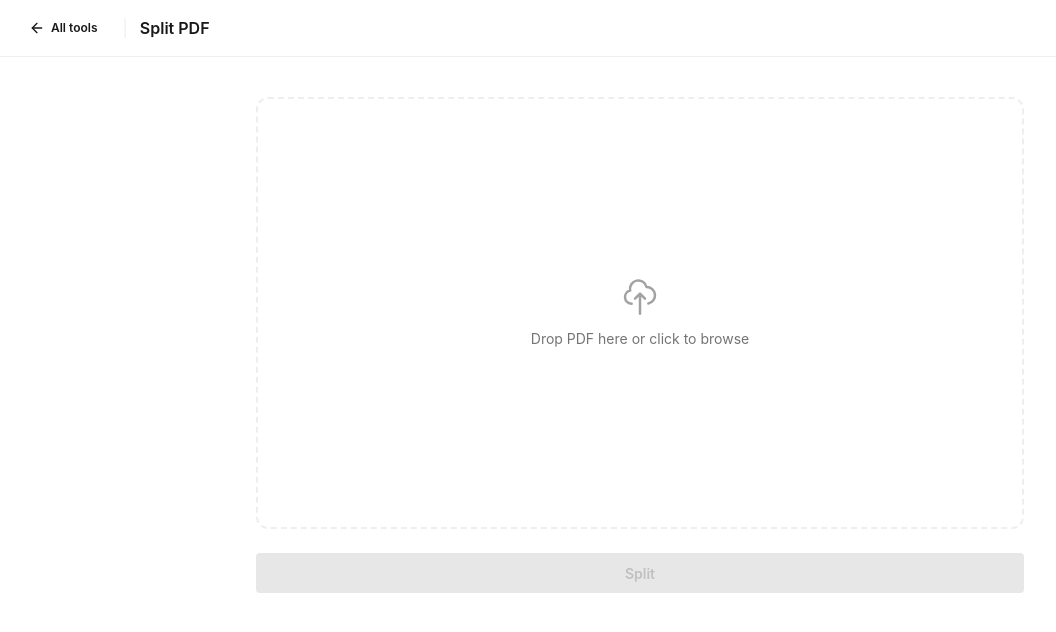
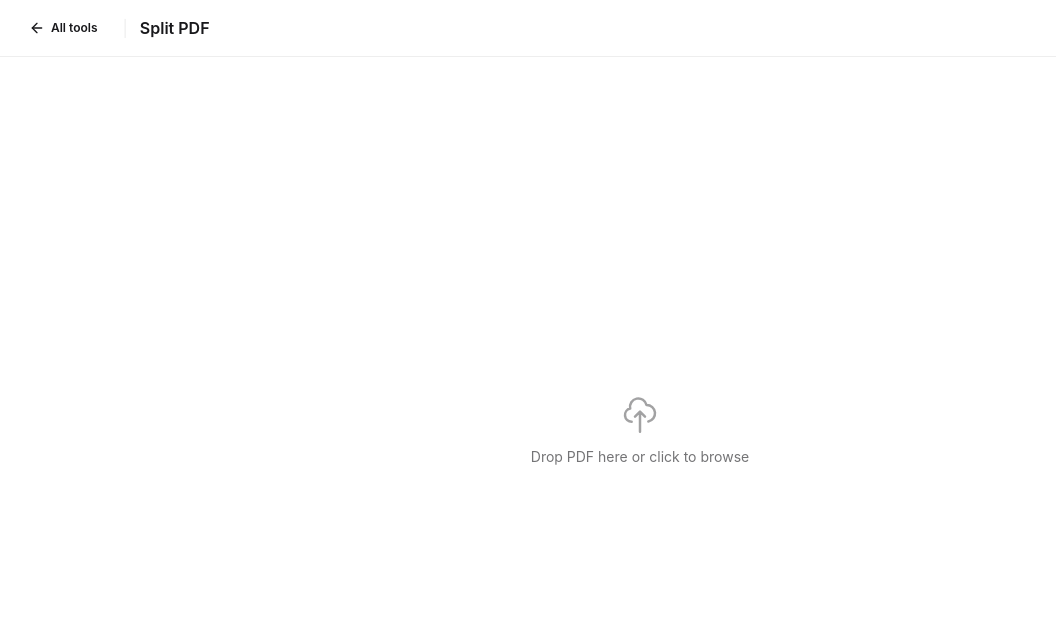
Before and after one commit to DominykasBartauskas/LocalPDF, a React (Vite) app in the folder frontend/: page /split in a window 1280 px wide. Shown: the top 632 px of the page, without its empty margins (0-1056 px from the left). Built offline with nearby package versions, Linux system fonts and the light colour scheme.

Commit message:
Refactor tool pages into a two-panel layout with a full-bleed dropzone on the left and a conditionally visible controls sidebar on the right.

```diff
--- a/frontend/src/components/FileDropzone.tsx
+++ b/frontend/src/components/FileDropzone.tsx
@@ -55,8 +55,8 @@ export default function FileDropzone({
       onDragOver={onDragOver}
       onDragLeave={onDragLeave}
       onDrop={onDrop}
-      className={`flex aspect-video cursor-pointer flex-col items-center justify-center rounded-xl border-2 border-dashed transition-colors ${
-        dragging ? 'border-primary bg-primary/10' : 'border-base-300 hover:border-primary hover:bg-base-200'
+      className={`flex flex-1 cursor-pointer flex-col items-center justify-center transition-colors ${
+        dragging ? 'bg-primary/5' : 'hover:bg-base-200'
       }`}
     >
       <input
--- a/frontend/src/components/MergeTool.tsx
+++ b/frontend/src/components/MergeTool.tsx
@@ -39,12 +39,10 @@ export default function MergeTool() {
     setSubmitted(false)
   }
 
-  return (
-    <ToolLayout title="Merge PDFs">
-      <FileDropzone onFiles={handleFiles} multiple label="Drop PDFs to merge" />
-
+  const sidebar = (
+    <>
       {files.length > 0 && (
-        <ul className="mt-4 space-y-2">
+        <ul className="mb-6 space-y-2">
           {files.map((file, i) => (
             <li
               key={i}
@@ -65,7 +63,7 @@ export default function MergeTool() {
 
       {!isSuccess && (
         <button
-          className="btn btn-primary mt-6 w-full"
+          className="btn btn-primary w-full"
           disabled={files.length < 2 || loading}
           onClick={handleMerge}
         >
@@ -76,7 +74,7 @@ export default function MergeTool() {
       )}
 
       {isSuccess && (
-        <div role="status" className="mt-6 rounded-xl border border-success bg-success/10 p-4">
+        <div role="status" className="rounded-xl border border-success bg-success/10 p-4">
           <div className="flex items-start gap-3">
             <CheckCircle size={20} className="mt-0.5 shrink-0 text-success" />
             <div className="flex-1">
@@ -91,7 +89,7 @@ export default function MergeTool() {
       )}
 
       {isError && (
-        <div role="alert" className="mt-6 rounded-xl border border-error bg-error/10 p-4">
+        <div role="alert" className="rounded-xl border border-error bg-error/10 p-4">
           <div className="flex items-start gap-3">
             <XCircle size={20} className="mt-0.5 shrink-0 text-error" />
             <div>
@@ -101,6 +99,12 @@ export default function MergeTool() {
           </div>
         </div>
       )}
+    </>
+  )
+
+  return (
+    <ToolLayout title="Merge PDFs" sidebar={files.length > 0 ? sidebar : undefined}>
+      <FileDropzone onFiles={handleFiles} multiple />
     </ToolLayout>
   )
 }
--- a/frontend/src/components/SplitTool.tsx
+++ b/frontend/src/components/SplitTool.tsx
@@ -57,18 +57,16 @@ export default function SplitTool() {
     setSubmitted(false)
   }
 
-  return (
-    <ToolLayout title="Split PDF">
-      <FileDropzone onFiles={handleFiles} />
-
+  const sidebar = (
+    <>
       {file && (
-        <p className="mt-3 text-sm text-base-content/60">
+        <p className="mb-4 text-sm text-base-content/60">
           {file.name}{info ? ` — ${info.pages} pages` : ''}
         </p>
       )}
 
       {file && (
-        <div className="mt-4">
+        <div className="mb-6">
           <label className="label">
             <span className="label-text">Pages or ranges</span>
             {info && <span className="label-text-alt text-base-content/50">1–{info.pages}</span>}
@@ -86,7 +84,7 @@ export default function SplitTool() {
 
       {!isSuccess && (
         <button
-          className="btn btn-primary mt-6 w-full"
+          className="btn btn-primary w-full"
           disabled={!file || !ranges.trim() || loading}
           onClick={handleSplit}
         >
@@ -95,7 +93,7 @@ export default function SplitTool() {
       )}
 
       {isSuccess && (
-        <div role="status" className="mt-6 rounded-xl border border-success bg-success/10 p-4">
+        <div role="status" className="rounded-xl border border-success bg-success/10 p-4">
           <div className="flex items-start gap-3">
             <CheckCircle size={20} className="mt-0.5 shrink-0 text-success" />
             <div className="flex-1">
@@ -114,7 +112,7 @@ export default function SplitTool() {
       )}
 
       {isError && (
-        <div role="alert" className="mt-6 rounded-xl border border-error bg-error/10 p-4">
+        <div role="alert" className="rounded-xl border border-error bg-error/10 p-4">
           <div className="flex items-start gap-3">
             <XCircle size={20} className="mt-0.5 shrink-0 text-error" />
             <div>
@@ -124,6 +122,12 @@ export default function SplitTool() {
           </div>
         </div>
       )}
+    </>
+  )
+
+  return (
+    <ToolLayout title="Split PDF" sidebar={file ? sidebar : undefined}>
+      <FileDropzone onFiles={handleFiles} />
     </ToolLayout>
   )
 }
--- a/frontend/src/components/ToolGrid.tsx
+++ b/frontend/src/components/ToolGrid.tsx
@@ -93,7 +93,7 @@ export default function ToolGrid() {
               <Link
                 key={tool.id}
                 to={`/${tool.id}`}
-                className="card rounded-xl border-2 border-base-300 bg-base-100 transition-all hover:border-primary hover:shadow-md hover:scale-105 focus:outline-none focus:ring-2 focus:ring-primary focus:ring-offset-2"
+                className="card rounded-xl border-2 border-base-300 bg-base-100 transition-all hover:border-primary hover:shadow-md hover:scale-105 focus:outline-none focus:border-primary focus:shadow-md"
               >
                 {cardBody}
               </Link>
--- a/frontend/src/components/ToolLayout.tsx
+++ b/frontend/src/components/ToolLayout.tsx
@@ -4,9 +4,10 @@ import { useNavigate } from 'react-router-dom'
 type Props = {
   title: string
   children: React.ReactNode
+  sidebar?: React.ReactNode
 }
 
-export default function ToolLayout({ title, children }: Props) {
+export default function ToolLayout({ title, children, sidebar }: Props) {
   const navigate = useNavigate()
 
   return (
@@ -23,8 +24,15 @@ export default function ToolLayout({ title, children }: Props) {
         <span className="font-semibold text-base-content">{title}</span>
       </header>
 
-      <main className="mx-auto w-full px-4 py-10 md:w-3/5 md:px-0">
-        {children}
+      <main className="flex h-[calc(100vh-3.25rem)]">
+        <div className="flex flex-1 flex-col overflow-y-auto">
+          {children}
+        </div>
+        {sidebar && (
+          <aside className="w-80 shrink-0 overflow-y-auto border-l border-base-300 bg-base-200 px-6 py-8">
+            {sidebar}
+          </aside>
+        )}
       </main>
     </div>
   )
```
